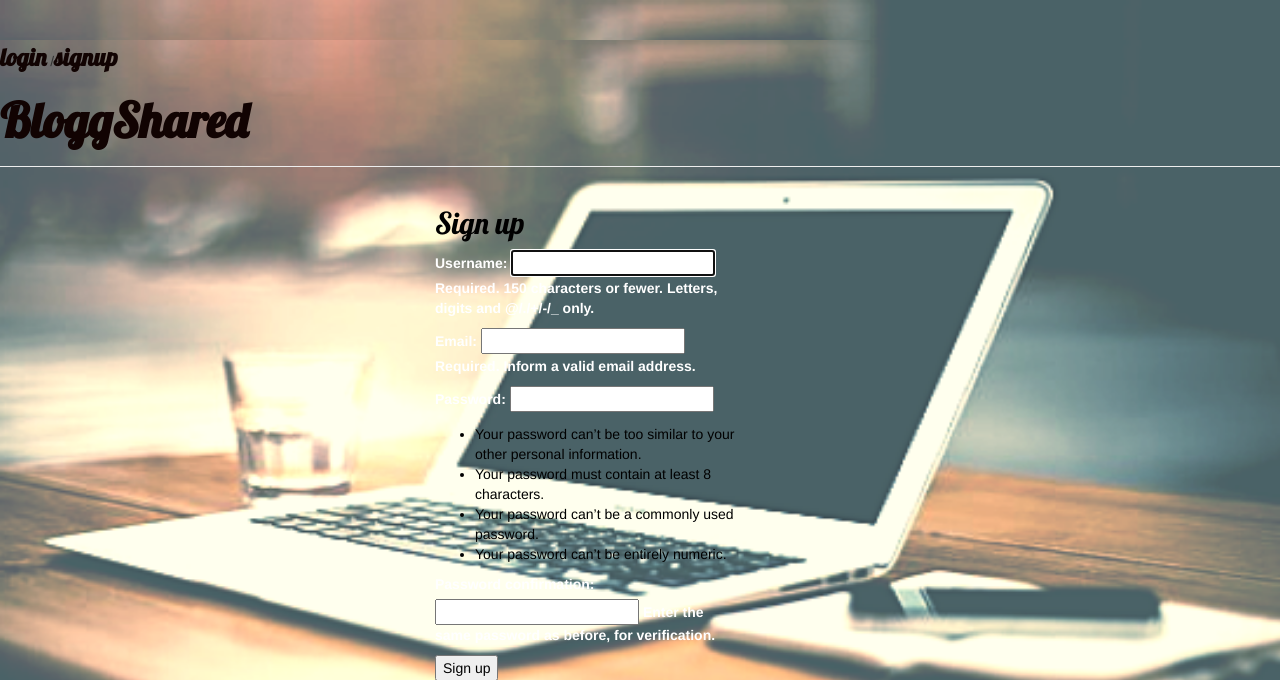
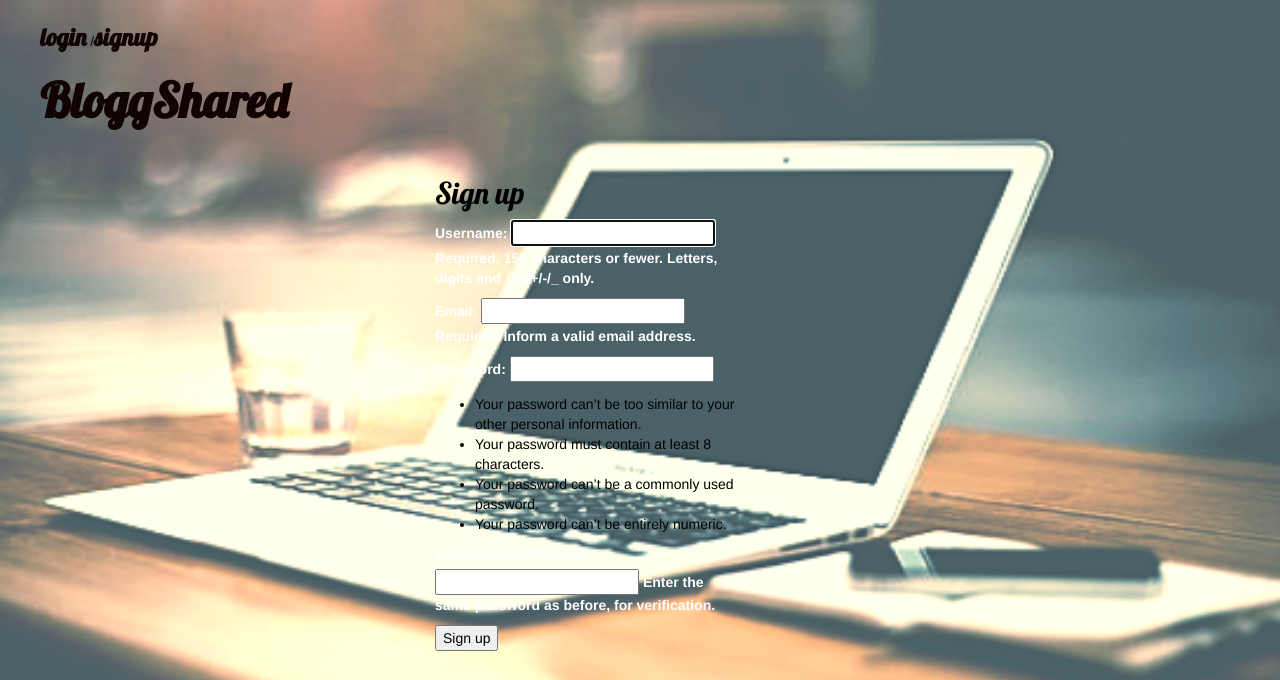
Before and after one commit to deadlyhallows/my-first-blog2, a Django app: page /signup/ in a window 1280 px wide. Shown: the top 680 px of the page. Run offline with Django 3.2, Linux system fonts and the light colour scheme; some libraries are stand-ins or nearby versions.

Commit message:
fix:overridden classes loading problem solved1.21

```diff
--- a/blog/static/css/blog.css
+++ b/blog/static/css/blog.css
@@ -2,6 +2,12 @@
 p,a{
     color:white;
     font-weight: bold;}
+.page-header {
+
+                 color: #110302;
+                 border-bottom:0px solid #eeeeee;
+                 padding: 20px 20px 20px 40px;
+                 margin: 0px 0px 0px;}
 
 .logs{color: #110302;
       font-family: 'Lobster', cursive;
--- a/blog/templates/blog/login.html
+++ b/blog/templates/blog/login.html
@@ -24,6 +24,7 @@
             }
 
            form, button{color:black;}
+
         </style>
     {% endblock style %}
 
```
